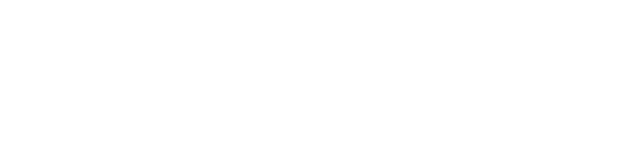
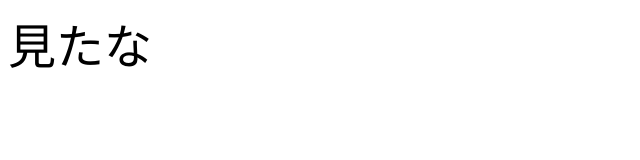
Before and after one commit to yuzumiii/yuzu, a plain HTML site: page index.html in a window 1280 px wide. Shown: the whole page, without its empty margins (0-640 px from the left). Drawn offline with Linux system fonts and the light colour scheme.

Commit message:
Update index.html

```diff
--- a/index.html
+++ b/index.html
@@ -1,9 +1,9 @@
 <html lang="ja">
 <head>
 <meta charset="utf-8">
-<title>見たな</title>
+<title>twitter</title>
 </head>
 <body>
-
+ <font size="7">見たな</font>
 </body>
 </html>
```
